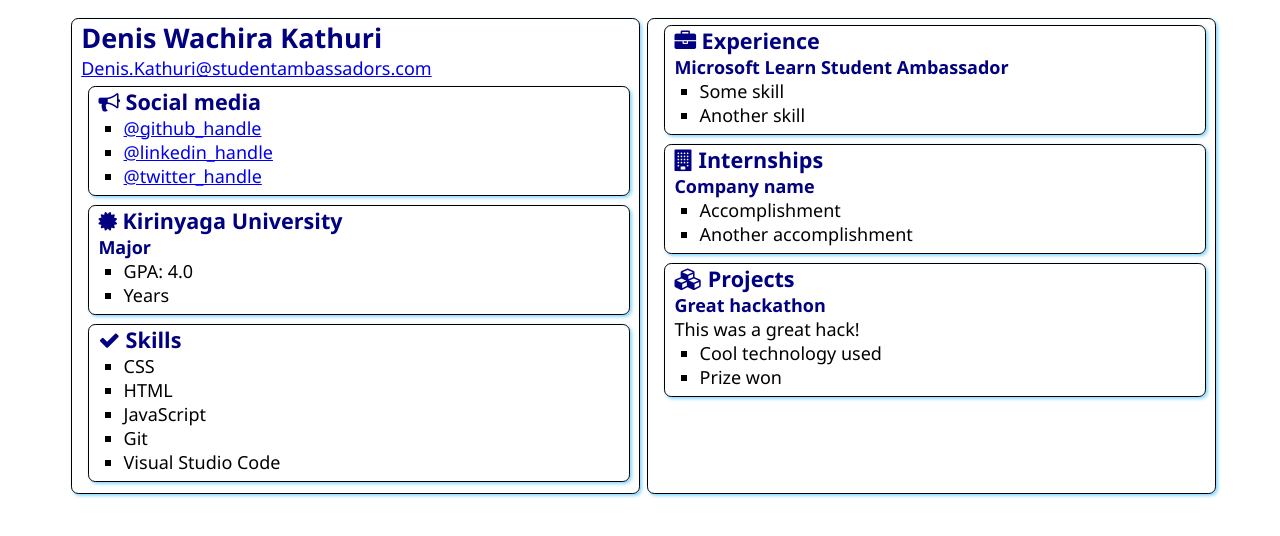
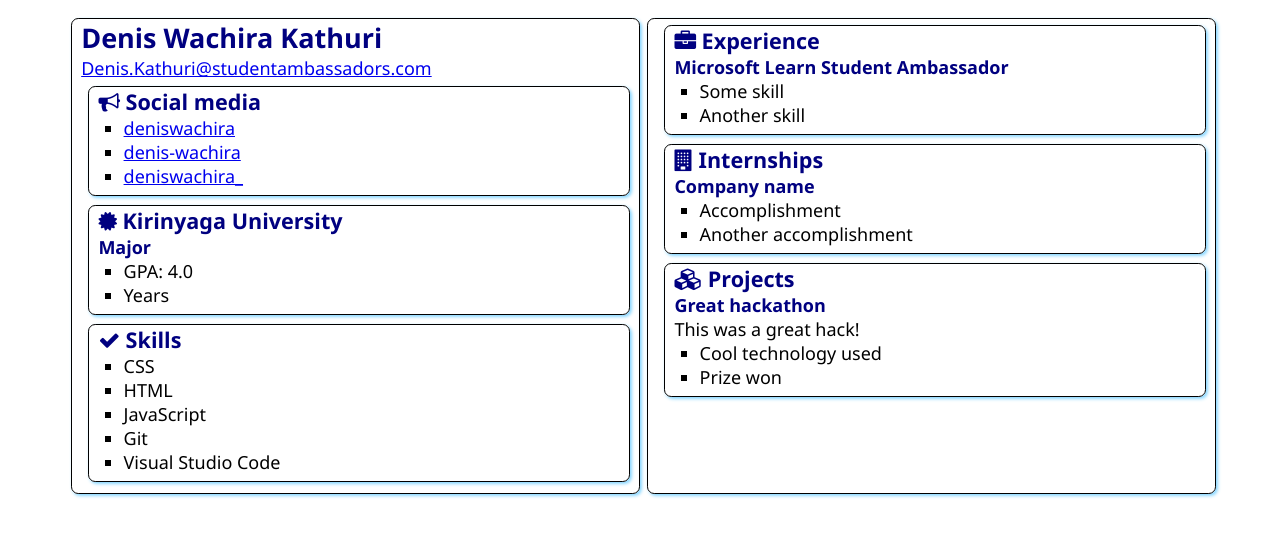
Before and after one commit to deniswachira/SATechnicalOnboarding, a plain HTML site: page src/index.html in a window 1280 px wide. Drawn offline with Linux system fonts and the light colour scheme.

Commit message:
Added my Name

```diff
--- a/src/index.html
+++ b/src/index.html
@@ -21,9 +21,9 @@
                     Social media
                 </h2>
                 <ul>
-                    <li><a href="https://github.com/deniswachira">@github_handle</a></li>
-                    <li><a href="https://www.linkedin.com/in/denis-wachira/">@linkedin_handle</a></li>
-                    <li><a href="https://twitter.com/deniswachira_">@twitter_handle</a></li>
+                    <li><a href="https://github.com/deniswachira">deniswachira</a></li>
+                    <li><a href="https://www.linkedin.com/in/denis-wachira/">denis-wachira</a></li>
+                    <li><a href="https://twitter.com/deniswachira_">deniswachira_</a></li>
                 </ul>
             </section>
 
```
